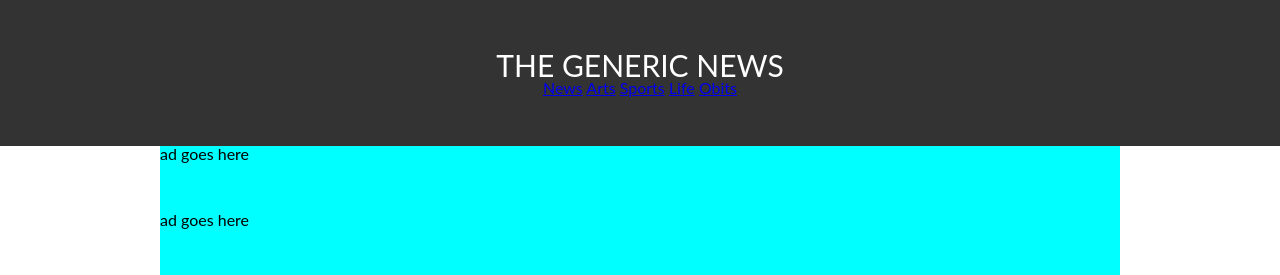
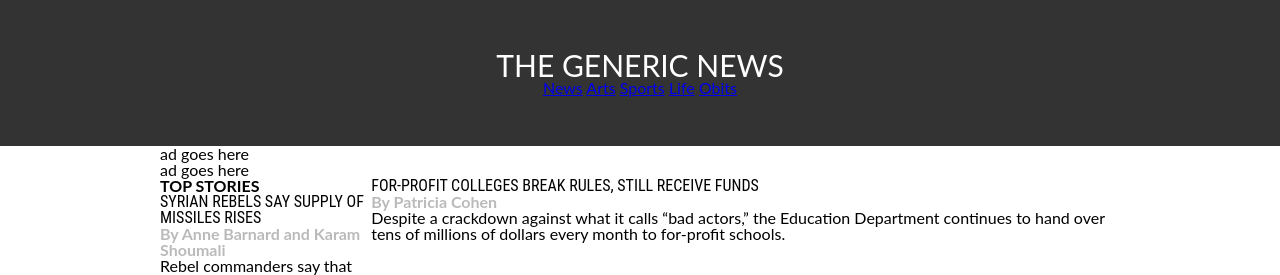
Before and after one commit to mfoukes/news-site, a plain HTML site: page index.html in a window 1280 px wide. Shown: the top 275 px of the page. Drawn offline with Linux system fonts and the light colour scheme.

Commit message:
don't know what i am doing at this point

```diff
--- a/css/style.css
+++ b/css/style.css
@@ -44,10 +44,6 @@ span {
 	background-color: #333333;
 	padding: 50px 50px;
 }
-.ad {
-	background-color:cyan;
-	padding-bottom: 50px;
-}
 
 .byline {
 	font-weight: bold;
```
